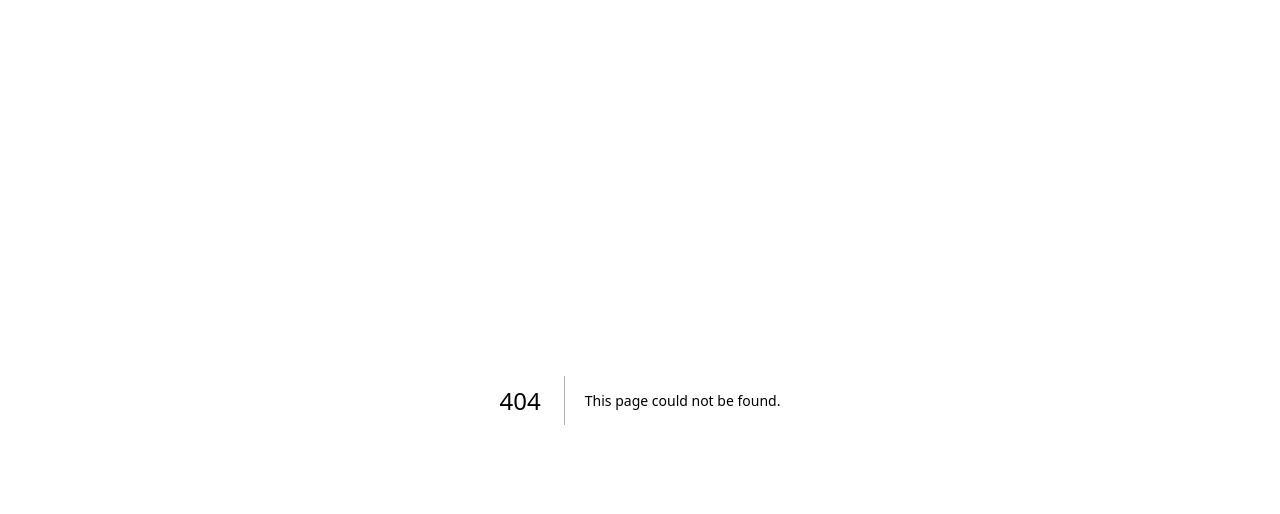
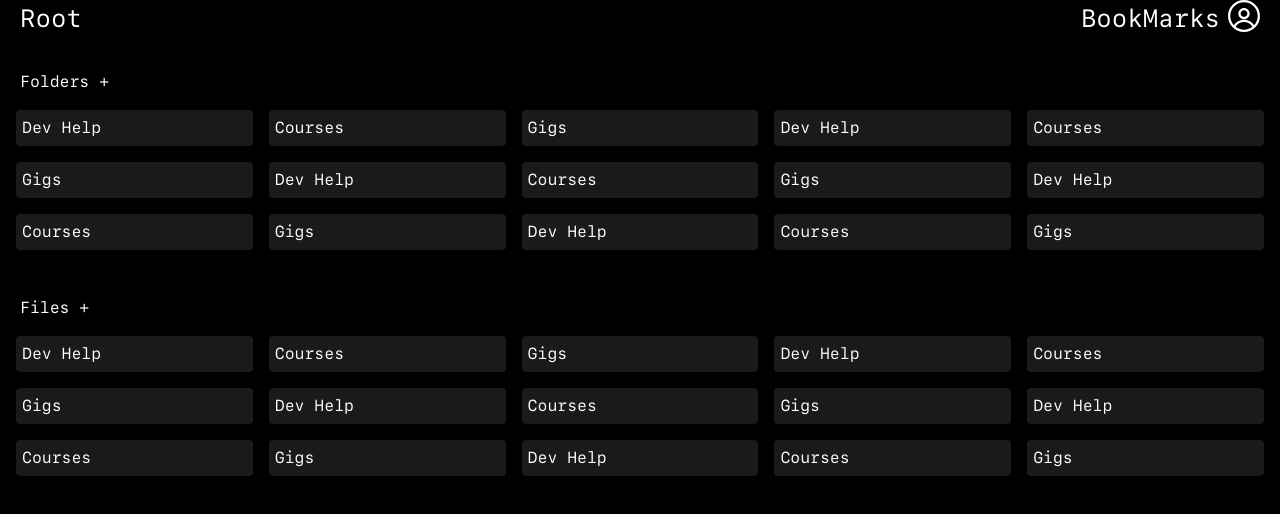
Before and after one commit to vishesh-sachan/bookmarks, a Next.js app: page /root in a window 1280 px wide. Before the commit this address had no page. Shown: the top 514 px of the page. Built offline with nearby package versions, Linux system fonts and the light colour scheme.

Commit message:
created root folder page with some dummy data

```diff
--- /dev/null
+++ b/app/root/page.tsx
@@ -0,0 +1,57 @@
+import Link from "next/link";
+
+const folders = ['Dev Help', 'Courses', 'Gigs', 'Dev Help', 'Courses', 'Gigs', 'Dev Help', 'Courses', 'Gigs', 'Dev Help', 'Courses', 'Gigs', 'Dev Help', 'Courses', 'Gigs'];
+
+export default function Root() {
+    return (
+        <main>
+            <div className="flex justify-between font-SFmono bg-[#000000] text-[#FFFFFF] h-10 text-2xl">
+                <div className="ml-20">
+                    Root
+                </div>
+                <Link href={'/settings'}>
+                    <div className="mr-20 flex cursor-pointer gap-2">
+                        <div>
+                            BookMarks
+                        </div>
+                        <div className="cursor-pointer">
+                            <svg width="32" height="32" viewBox="0 0 32 32" fill="none" xmlns="http://www.w3.org/2000/svg">
+                                <path fillRule="evenodd" clipRule="evenodd" d="M0 16C0 7.16345 7.16344 0 16 0C24.8364 0 32 7.16345 32 16C32 24.8364 24.8364 32 16 32C7.16344 32 0 24.8364 0 16ZM16 2.29508C8.43098 2.29508 2.29508 8.431 2.29508 16C2.29508 19.5564 3.64973 22.7964 5.87121 25.2321C8.00557 21.8979 11.744 19.6845 16.0009 19.6845C20.2573 19.6845 23.9952 21.8974 26.1299 25.2309C28.3506 22.7955 29.7049 19.5558 29.7049 16C29.7049 8.431 23.5688 2.29508 16 2.29508ZM24.412 26.8203C22.7259 23.9232 19.5896 21.9796 16.0009 21.9796C12.4117 21.9796 9.27511 23.9237 7.58933 26.8213C9.91117 28.6286 12.8299 29.7049 16 29.7049C19.1706 29.7049 22.0898 28.6281 24.412 26.8203ZM10.323 13.5962C10.323 10.4607 12.8648 7.91885 16.0003 7.91885C19.1358 7.91885 21.6776 10.4607 21.6776 13.5962C21.6776 16.7317 19.1358 19.2735 16.0003 19.2735C12.8648 19.2735 10.323 16.7317 10.323 13.5962ZM16.0003 10.2139C14.1324 10.2139 12.6181 11.7282 12.6181 13.5962C12.6181 15.4642 14.1324 16.9784 16.0003 16.9784C17.8683 16.9784 19.3826 15.4642 19.3826 13.5962C19.3826 11.7282 17.8683 10.2139 16.0003 10.2139Z" fill="white"/>
+                            </svg>
+                        </div>
+                    </div>
+                </Link>
+            </div>
+
+            <div className="font-SFmono text-[#FFFFFF] mt-30">
+                <div className="cursor-pointer ml-20">
+                    Folders +
+                </div>
+                <div className="grid grid-cols-5 gap-4 p-4">
+                    {folders.map((folder, index) => (
+                        <div key={index} className="bg-[#1A1A1A] rounded cursor-pointer">
+                            <div className="m-6">
+                                {folder}
+                            </div>
+                        </div>
+                    ))}
+                </div>
+            </div>
+
+            <div className="font-SFmono text-[#FFFFFF] mt-30">
+                <div className="cursor-pointer ml-20">
+                    Files +
+                </div>
+                <div className="grid grid-cols-5 gap-4 p-4">
+                    {folders.map((folder, index) => (
+                        <div key={index} className="bg-[#1A1A1A] rounded cursor-pointer">
+                            <div className="m-6">
+                                {folder}
+                            </div>
+                        </div>
+                    ))}
+                </div>
+            </div>
+        </main>
+    );
+}
--- a/tailwind.config.ts
+++ b/tailwind.config.ts
@@ -31,10 +31,13 @@ const config: Config = {
     margin:{
       '230':'230px',
       '100':'100px',
+      '65':'85px',
       '50':'50px',
       '10':'10px',
       '15':'15px',
       '20':'20px',
+      '30':'30px',
+      '6':'6px',
     }},
   plugins: [],
 };
```
